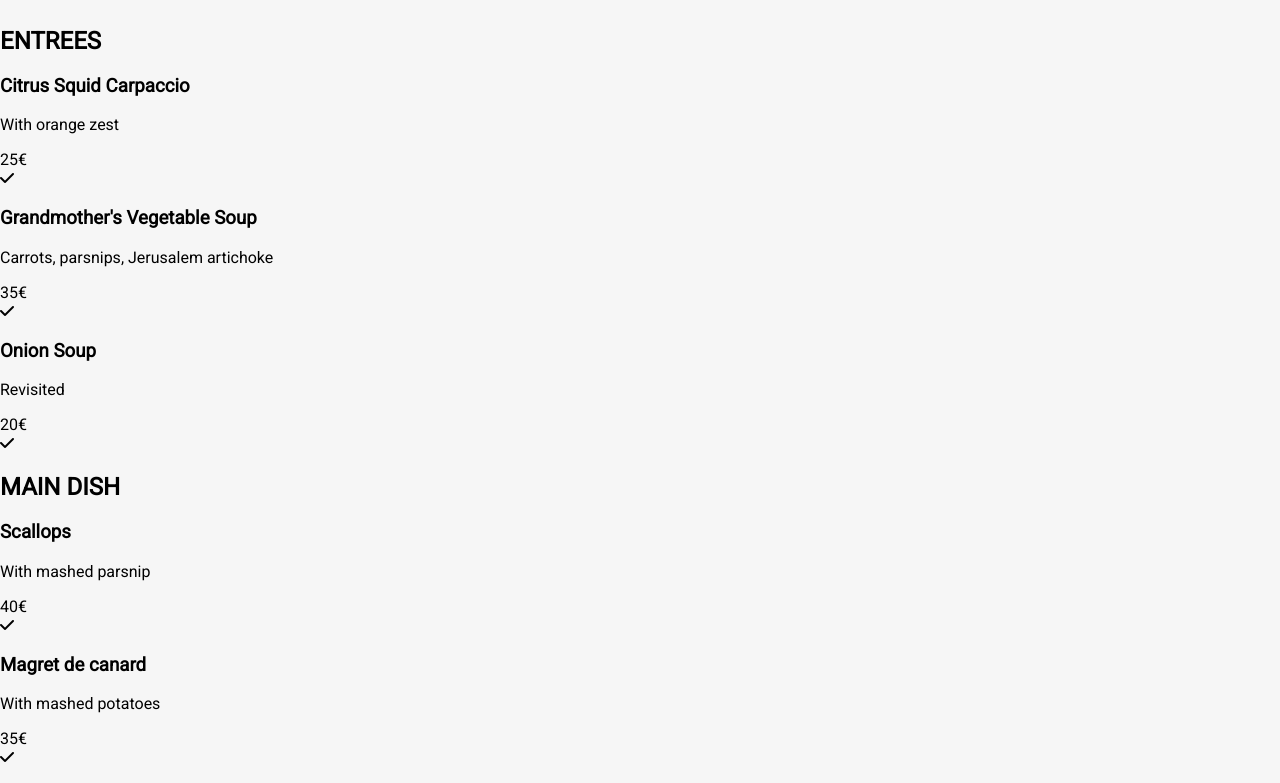
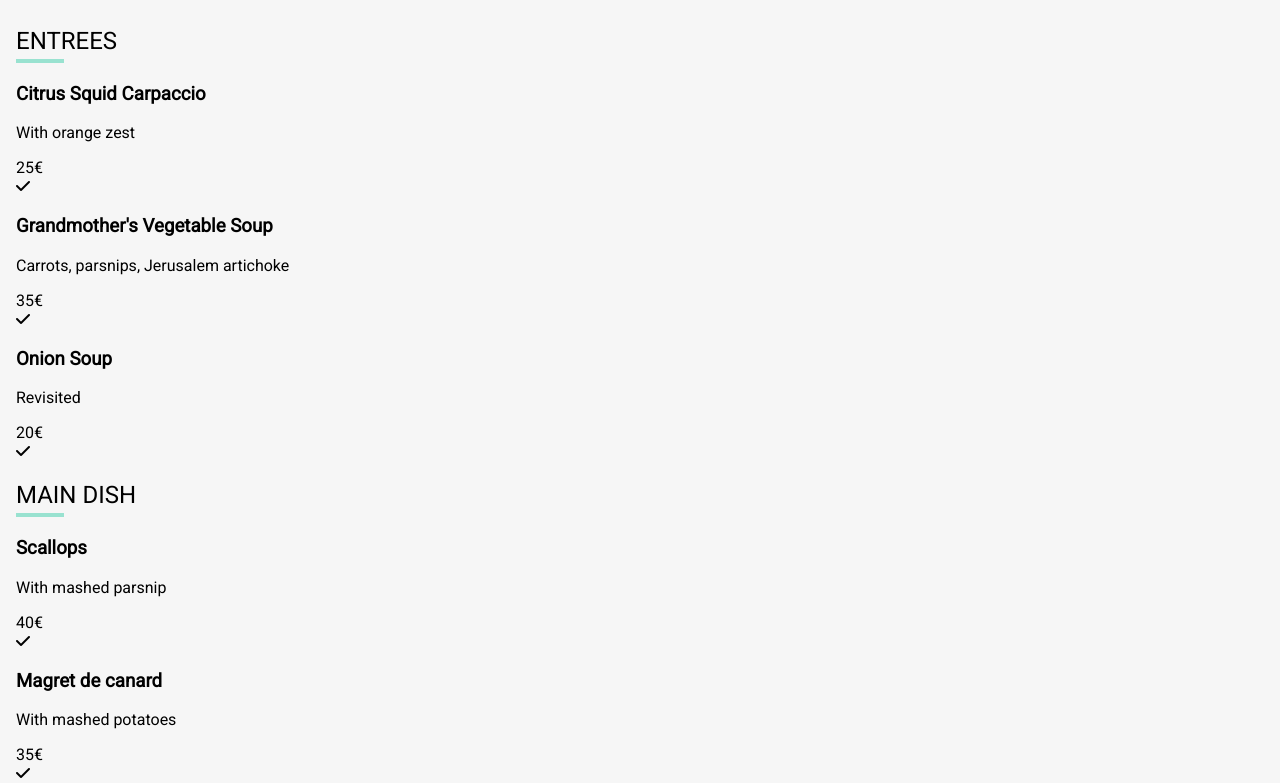
Before and after one commit to Farahcodes/OhMyFood, a plain HTML site: page Bastille.html in a window 1280 px wide. Shown: the part 611-1394 px from the top of the page. Drawn offline with Linux system fonts and the light colour scheme; files whose address does not match are found by name; a web font is replaced by a local one.

Commit message:
added styling to submenu

```diff
--- a/sass/_menupages.scss
+++ b/sass/_menupages.scss
@@ -94,3 +94,26 @@
     }
   }
 }
+
+.submenu {
+  max-width: 100%;
+  overflow: hidden;
+  padding: 0 16px;
+
+  &__title {
+    text-transform: uppercase;
+    position: relative;
+    padding-bottom: 8px;
+    font-weight: normal;
+
+    &::after {
+      content: "";
+      width: 48px;
+      height: 4px;
+      background-color: $color-tertiary;
+      position: absolute;
+      left: 0;
+      bottom: 0;
+    }
+  }
+}
```
Also changed, not shown: sass/main.css, 1 other file.
